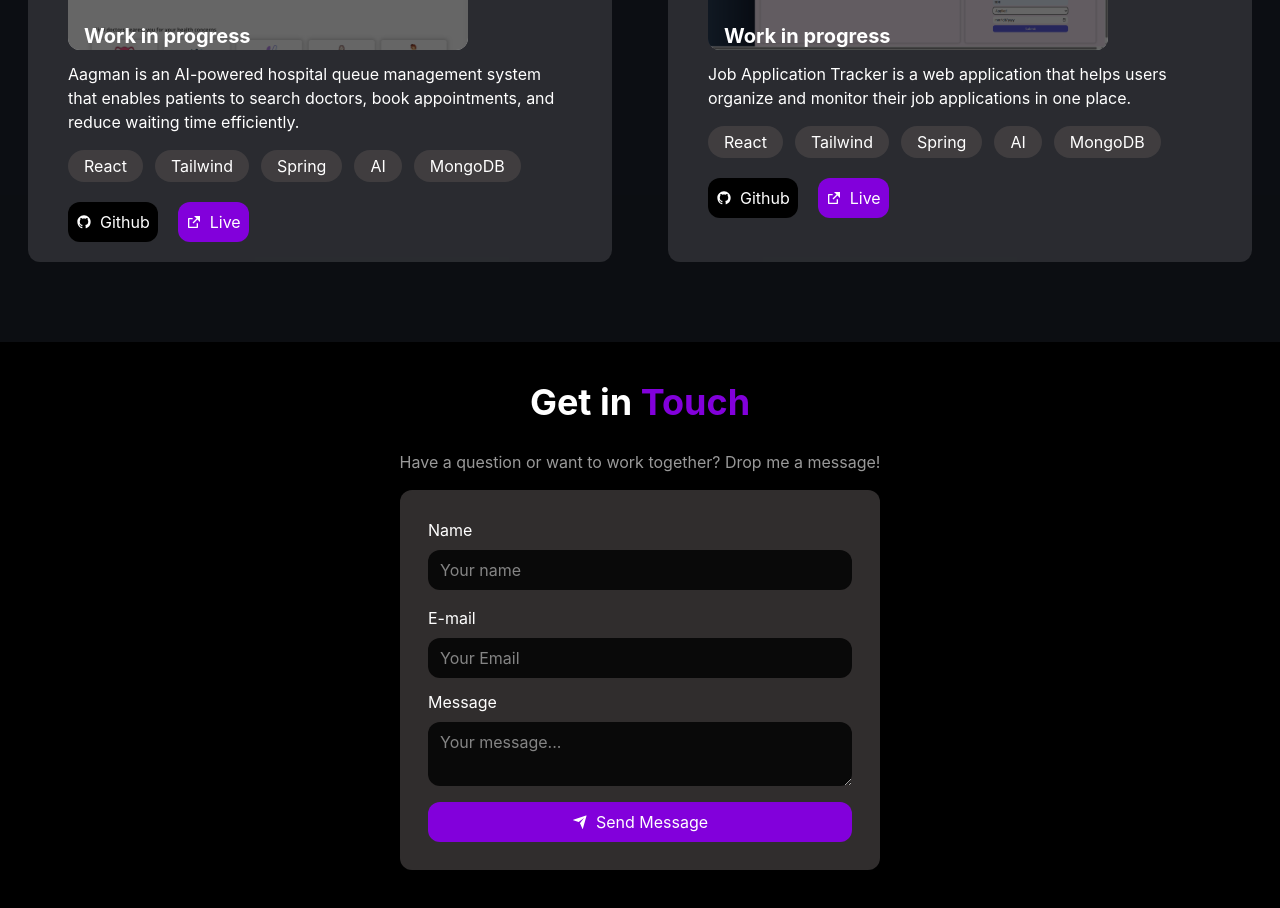
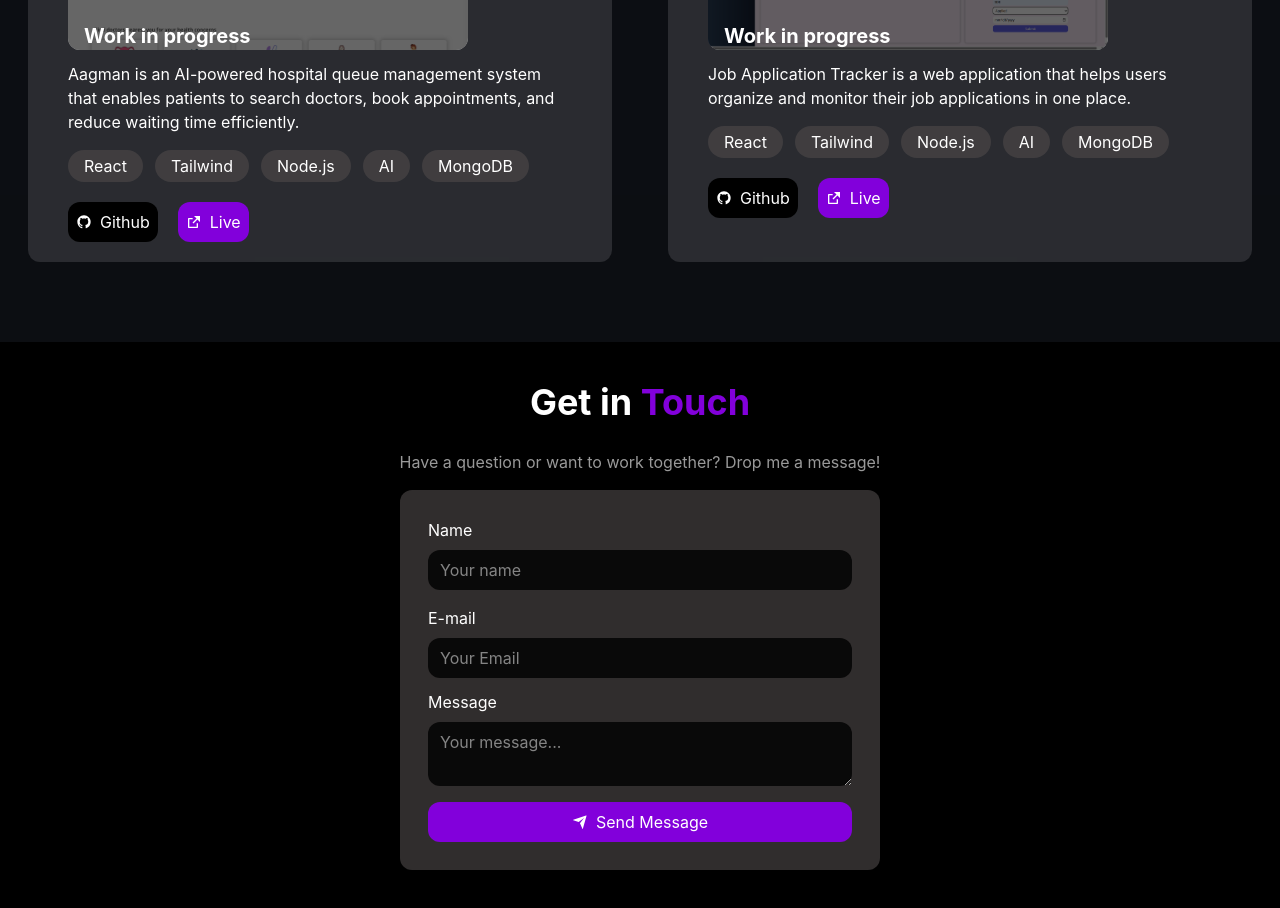
Before and after one commit to alekh-thakur/Portfolio-UI, a React (Vite) app: page / in a window 1280 px wide. Shown: the part 2600-3508 px from the top of the page. Built offline with nearby package versions, Linux system fonts and the light colour scheme.

Commit message:
Updated project tech stack

```diff
--- a/src/components/Projects.jsx
+++ b/src/components/Projects.jsx
@@ -3,7 +3,7 @@ import aagman from "../assets/aagman.png";
 import job from "../assets/job.png";
 const Projects = ({dark}) =>{
 
-    const techStack = ["React","Tailwind","Spring","AI","MongoDB"];
+    const techStack = ["React","Tailwind","Node.js","AI","MongoDB"];
     const projectOverview = [
         {
             id:1,
```
